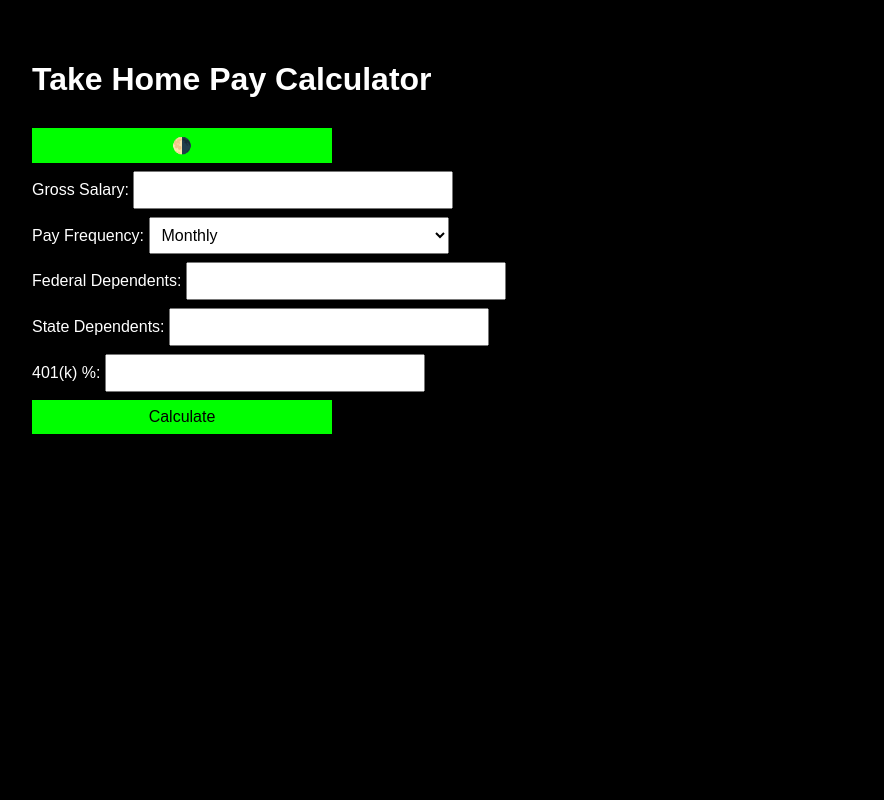
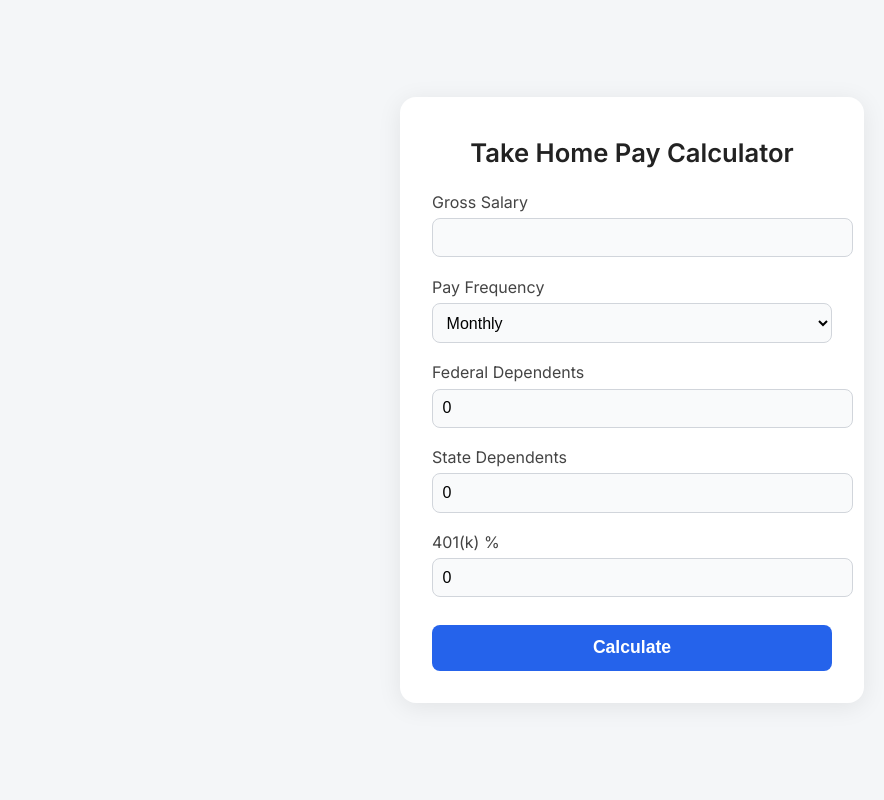
Before and after one commit to jb24000/take-home-pwa, a Flask app: page / in a window 1280 px wide. Shown: the whole page, without its empty margins (8-892 px from the left). Run offline with Flask 3, Linux system fonts and the light colour scheme.

Commit message:
Update index.html

```diff
--- a/templates/index.html
+++ b/templates/index.html
@@ -1,64 +1,147 @@
 <!DOCTYPE html>
 <html lang="en">
 <head>
-  <meta charset="UTF-8" />
-  <meta name="viewport" content="width=device-width, initial-scale=1.0" />
-  <meta name="theme-color" content="#000000" />
-  <link rel="manifest" href="/manifest.json" />
-  <link rel="stylesheet" href="/static/styles.css" />
-  <title>Take Home Calculator</title>
+  <meta charset="UTF-8">
+  <meta name="viewport" content="width=device-width, initial-scale=1">
+  <title>Take Home Pay Calculator</title>
+  <link href="https://fonts.googleapis.com/css?family=Inter:400,600&display=swap" rel="stylesheet">
+  <style>
+    body {
+      background: #f4f6f8;
+      font-family: 'Inter', Arial, sans-serif;
+      margin: 0;
+      min-height: 100vh;
+      display: flex;
+      align-items: center;
+      justify-content: center;
+    }
+    .calculator-container {
+      background: #fff;
+      border-radius: 16px;
+      box-shadow: 0 4px 24px rgba(0,0,0,0.08);
+      padding: 2.5rem 2rem 2rem 2rem;
+      max-width: 400px;
+      width: 100%;
+      margin: 2rem;
+    }
+    .calculator-title {
+      font-size: 1.6rem;
+      font-weight: 600;
+      margin-bottom: 1.5rem;
+      text-align: center;
+      color: #222;
+    }
+    .form-group {
+      margin-bottom: 1.2rem;
+    }
+    label {
+      display: block;
+      font-size: 1rem;
+      margin-bottom: 0.4rem;
+      color: #444;
+      font-weight: 500;
+    }
+    input, select {
+      width: 100%;
+      padding: 0.6rem;
+      border: 1px solid #d1d5db;
+      border-radius: 8px;
+      font-size: 1rem;
+      background: #f9fafb;
+      transition: border 0.2s;
+    }
+    input:focus, select:focus {
+      border-color: #2563eb;
+      outline: none;
+    }
+    .calculate-btn {
+      width: 100%;
+      padding: 0.8rem;
+      background: #2563eb;
+      color: #fff;
+      border: none;
+      border-radius: 8px;
+      font-size: 1.1rem;
+      font-weight: 600;
+      cursor: pointer;
+      margin-top: 0.5rem;
+      transition: background 0.2s;
+    }
+    .calculate-btn:hover {
+      background: #1d4ed8;
+    }
+    .result {
+      margin-top: 1.5rem;
+      background: #f1f5f9;
+      border-radius: 8px;
+      padding: 1rem;
+      text-align: center;
+      font-size: 1.2rem;
+      color: #2563eb;
+      font-weight: 600;
+    }
+  </style>
 </head>
 <body>
-  <header>
-    <h1>Take Home Pay Calculator</h1>
-    <button id="theme-toggle">🌗</button>
-  </header>
-
-  <main>
-    <form action="/" method="post">
-      <label>Gross Salary: <input type="number" name="salary" required></label><br>
-      <label>Pay Frequency:
-        <select name="frequency">
+  <div class="calculator-container">
+    <div class="calculator-title">Take Home Pay Calculator</div>
+    <form id="payForm">
+      <div class="form-group">
+        <label for="salary">Gross Salary</label>
+        <input type="number" id="salary" name="salary" min="0" step="0.01" required>
+      </div>
+      <div class="form-group">
+        <label for="frequency">Pay Frequency</label>
+        <select id="frequency" name="frequency">
           <option value="monthly">Monthly</option>
           <option value="biweekly">Biweekly</option>
         </select>
-      </label><br>
-      <label>Federal Dependents: <input type="number" name="federal_dependents" min="0"></label><br>
-      <label>State Dependents: <input type="number" name="state_dependents" min="0"></label><br>
-      <label>401(k) %: <input type="number" name="k401" min="0" max="100" step="0.1"></label><br>
-      <button type="submit">Calculate</button>
+      </div>
+      <div class="form-group">
+        <label for="federal">Federal Dependents</label>
+        <input type="number" id="federal" name="federal" min="0" value="0">
+      </div>
+      <div class="form-group">
+        <label for="state">State Dependents</label>
+        <input type="number" id="state" name="state" min="0" value="0">
+      </div>
+      <div class="form-group">
+        <label for="k401">401(k) %</label>
+        <input type="number" id="k401" name="k401" min="0" max="100" step="0.1" value="0">
+      </div>
+      <button type="submit" class="calculate-btn">Calculate</button>
     </form>
+    <div id="result" class="result" style="display:none;"></div>
+  </div>
+  <script>
+    document.getElementById('payForm').addEventListener('submit', function(e) {
+      e.preventDefault();
+      // Get values
+      const salary = parseFloat(document.getElementById('salary').value) || 0;
+      const frequency = document.getElementById('frequency').value;
+      const federal = parseInt(document.getElementById('federal').value) || 0;
+      const state = parseInt(document.getElementById('state').value) || 0;
+      const k401 = parseFloat(document.getElementById('k401').value) || 0;
 
-    {% if results %}
-    <section class="results">
-      <h2>Results:</h2>
-      <p>Gross Income ({{ results['frequency'] }}): ${{ results['gross_income'] }}</p>
-      <p>Federal Tax: ${{ results['federal_tax'] }}</p>
-      <p>State Tax: ${{ results['state_tax'] }}</p>
-      <p>401(k) Contribution: ${{ results['k401_contrib'] }}</p>
-      <p><strong>Net Income: ${{ results['net_income'] }}</strong></p>
-    </section>
-    {% endif %}
-  </main>
+      // Basic calculation logic (customize as needed)
+      let annualSalary = frequency === 'monthly' ? salary * 12 : salary * 26;
+      let k401Deduction = annualSalary * (k401 / 100);
+      let taxableIncome = annualSalary - k401Deduction;
 
-  <script>
-    const toggle = document.getElementById('theme-toggle');
-    const prefersDark = window.matchMedia('(prefers-color-scheme: dark)').matches;
-    const currentTheme = localStorage.getItem('theme');
-    if (currentTheme === 'dark' || (!currentTheme && prefersDark)) {
-      document.body.classList.add('dark');
-    }
-    toggle.addEventListener('click', () => {
-      document.body.classList.toggle('dark');
-      localStorage.setItem('theme', document.body.classList.contains('dark') ? 'dark' : 'light');
+      // Simple federal/state tax estimate (replace with real logic as needed)
+      let federalTax = taxableIncome * 0.12 - (federal * 500);
+      let stateTax = taxableIncome * 0.05 - (state * 200);
+      let netIncome = taxableIncome - federalTax - stateTax;
+
+      // Per period
+      let payPeriods = frequency === 'monthly' ? 12 : 26;
+      let takeHomePerPeriod = netIncome / payPeriods;
+
+      // Show result
+      document.getElementById('result').style.display = 'block';
+      document.getElementById('result').textContent =
+        'Estimated Take Home Pay: $' + takeHomePerPeriod.toFixed(2) + ' per ' + (frequency === 'monthly' ? 'month' : 'biweek');
     });
-
-<script>
-  if ('serviceWorker' in navigator) {
-    navigator.serviceWorker.register('/static/service-worker.js')
-      .then(reg => console.log('Service Worker registered:', reg.scope))
-      .catch(err => console.error('Service Worker registration failed:', err));
-  }
   </script>
 </body>
 </html>
```
